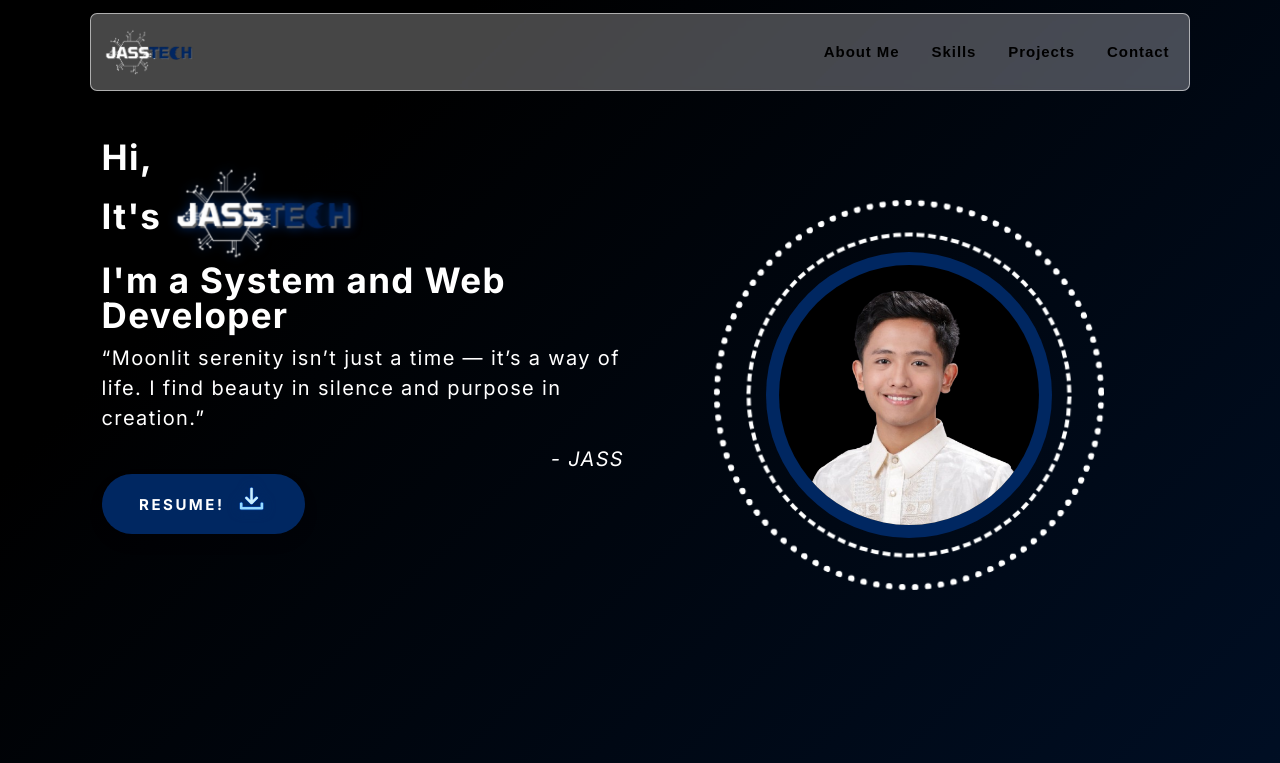
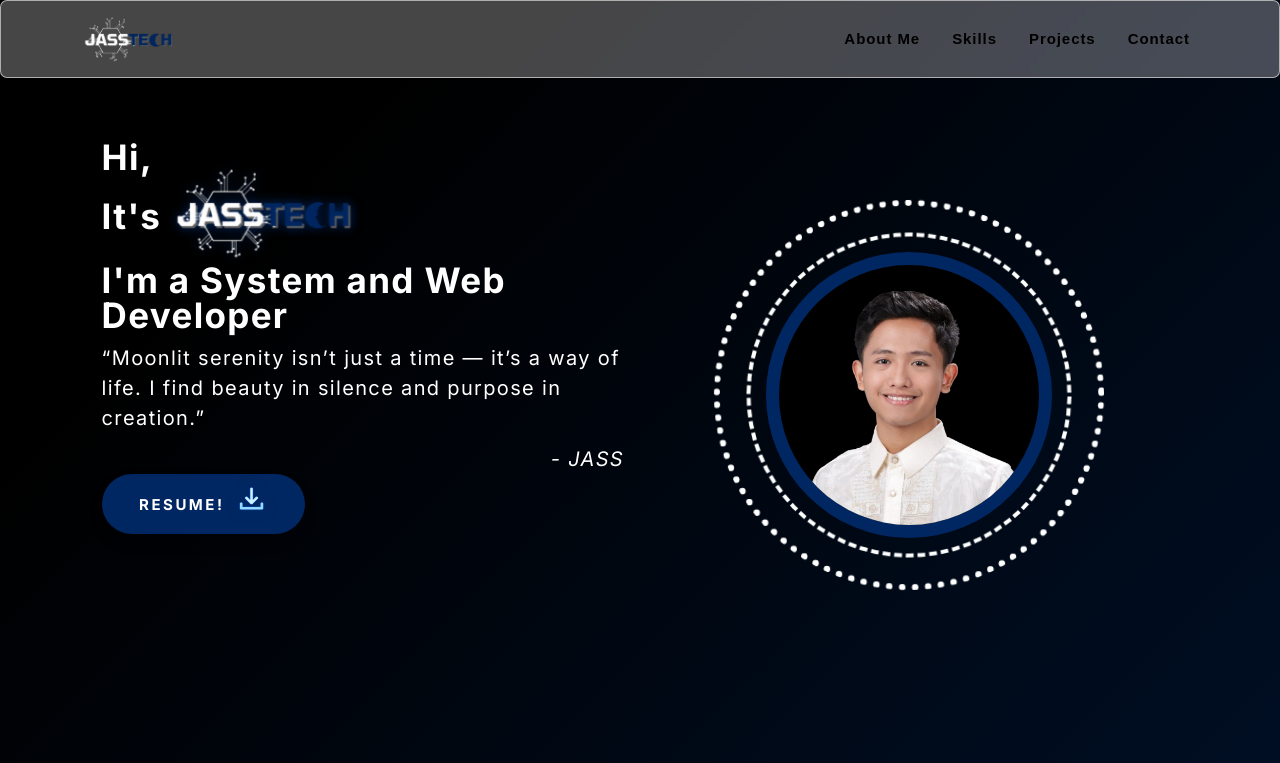
Before and after one commit to MOON-HALOO/jass_portfolio, a plain HTML site: page index.html in a window 1280 px wide. Shown: the top 763 px of the page. Drawn offline with nearby package versions, Linux system fonts and the light colour scheme; a web font is replaced by a local one.

Commit message:
Update index.css

```diff
--- a/index.css
+++ b/index.css
@@ -11,7 +11,7 @@ body {
 div.main-navbar {
     font-weight: 600;
     font-size: 15px;
-    margin: 1% 7% 0 7%;
+
     letter-spacing: 0.7pt;
     font-family: "Tomorrow", sans-serif;
     transition: top 0.4s ease-in-out;
```
